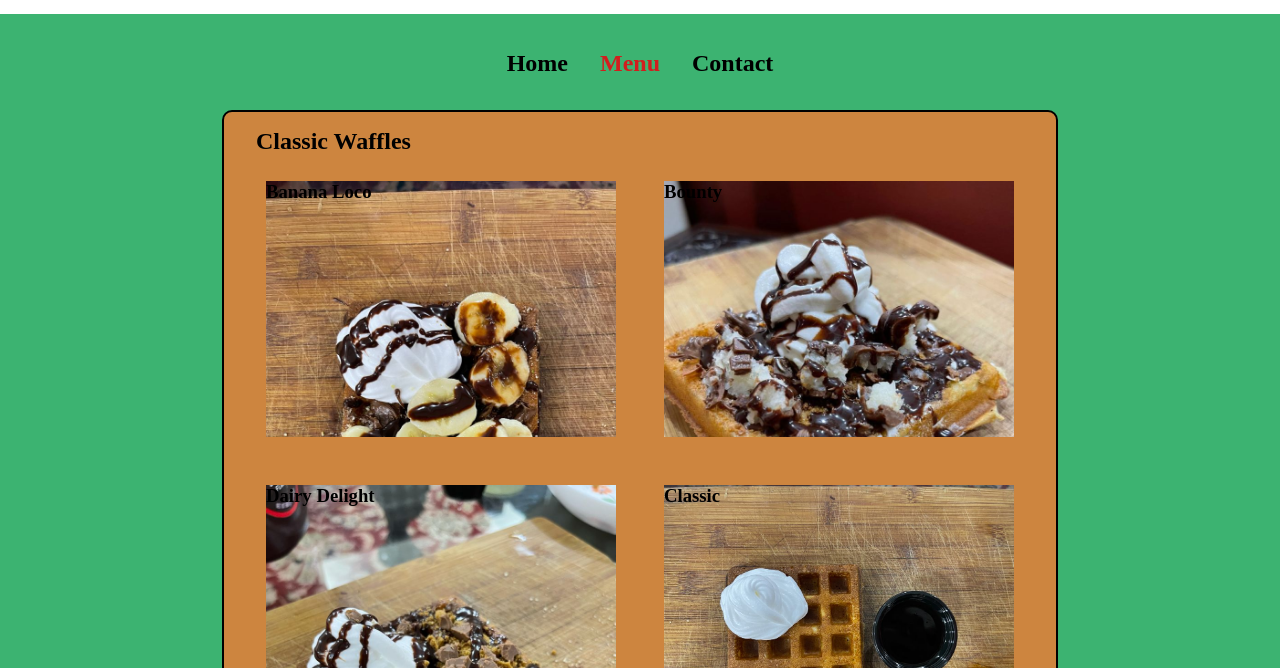
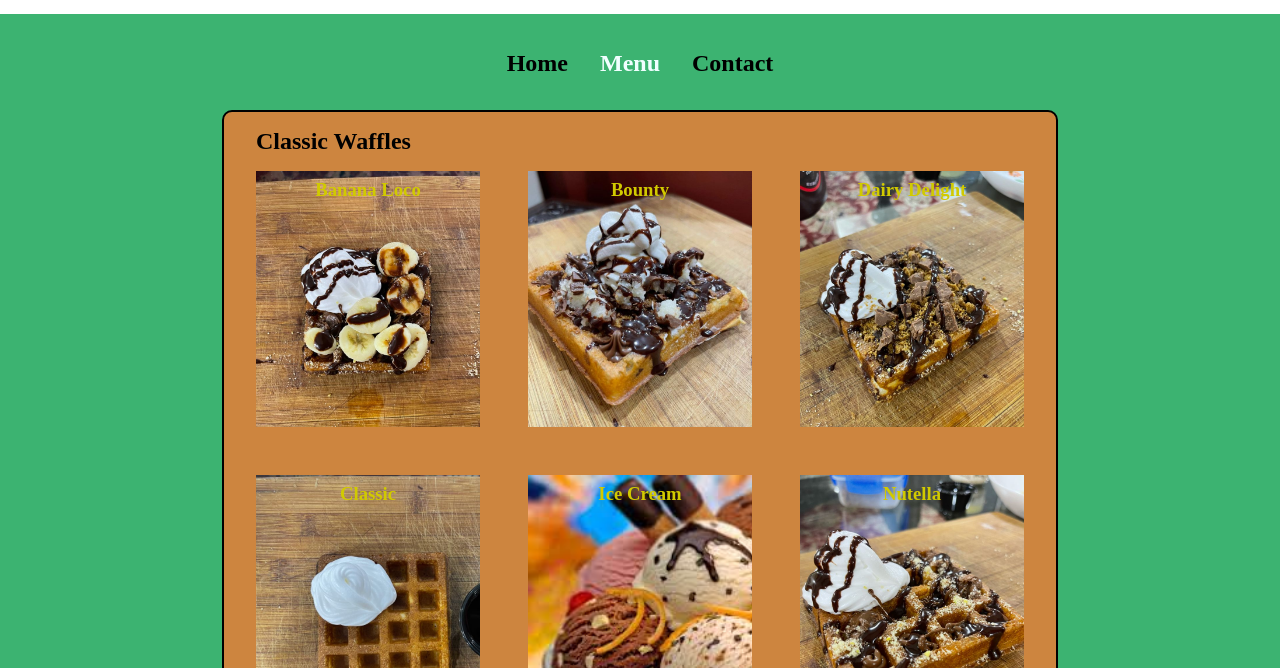
Before and after one commit to Uzairkhan98/restaurant-page, a website built with webpack: page dist/index.html in a window 1280 px wide. Both pictures are taken after a click on the element "Menu". Shown: the part 132-800 px from the top of the page. Built offline with nearby package versions, Linux system fonts and the light colour scheme.

Commit message:
Adjusted grid items

```diff
--- a/src/menu/dataLoader.js
+++ b/src/menu/dataLoader.js
@@ -3,7 +3,6 @@ import bounty from './Bounty.jpeg'
 import classic from "./Classic.jpeg"
 import dairy from "./Dairy.jpeg"
 import iceCream from "./ice_cream.jpg"
-import lotus from "./Lotus.jpeg"
 import nutella from "./Nutella.jpeg"
 import rocky from "./Rocky.jpeg"
 import savory from "./Savory.jpeg"
@@ -32,10 +31,6 @@ export default [
         image: iceCream
     },
     {
-        title: "Lotus",
-        image: lotus
-    },
-    {
         title: "Nutella",
         image: nutella
     },
--- a/src/menu/index.js
+++ b/src/menu/index.js
@@ -8,6 +8,8 @@ function container() {
 
     const title = document.createElement('h2')
     title.innerText = 'Classic Waffles'
+
+
 
     const gridElement = document.createElement('div')
     gridElement.classList.add('menuGrid')
@@ -20,8 +22,12 @@ function container() {
         const waffleTitle = document.createElement('h3')
         waffleTitle.innerText = item.title
 
+        const titleDiv = document.createElement('div')
+        titleDiv.classList.add('titleDiv')
+        titleDiv.appendChild(waffleTitle)
 
-        waffle.appendChild(waffleTitle)
+
+        waffle.appendChild(titleDiv)
         return waffle
     })
 
--- a/src/menu/menuStyle.css
+++ b/src/menu/menuStyle.css
@@ -5,9 +5,8 @@
 
 .menuGrid {
     display: grid;
-    grid-template-columns: repeat(auto-fit, minmax(max(150px, 20vw), 1fr));
+    grid-template-columns: repeat(auto-fit, minmax(max(150px, 13vw), 1fr));
     gap: 3rem;
-    padding: 10px;
     margin: 0px;
 }
 
@@ -16,3 +15,19 @@
     height: max(150px,20vw);
     margin: 0px;
 }
+
+.titleDiv{
+    padding: 0.5rem;
+    text-align: center;
+    color: rgb(209, 202, 0);
+    font-weight:900;
+    backdrop-filter: blur(10rem) grayscale(1) opacity(0.8) /* ...and on and on... */;
+}
+
+
+
+@media (hover: hover){
+    .waffle:hover{
+        box-shadow: 5px 5px 10px 2px rgba(0.9,0.9,.9,.8);
+    }
+}
--- a/src/style.css
+++ b/src/style.css
@@ -40,16 +40,16 @@ body{
 
 @media (hover: hover){
 
-    .navBar h2:hover {
-        color: azure;
+    .navBar h2:hover:not(.active) {
         transform: translateY(-0.5rem);
         transition-duration: 0.5s;
         cursor: pointer;
+        border-bottom: 3px solid #000
     }
 
 }
 h2.active{
-    color: rgb(210, 30, 30);
+    color: azure;
 }
 
 .section{
```
Also changed, not shown: src/menu/Lotus.jpeg (deleted).
